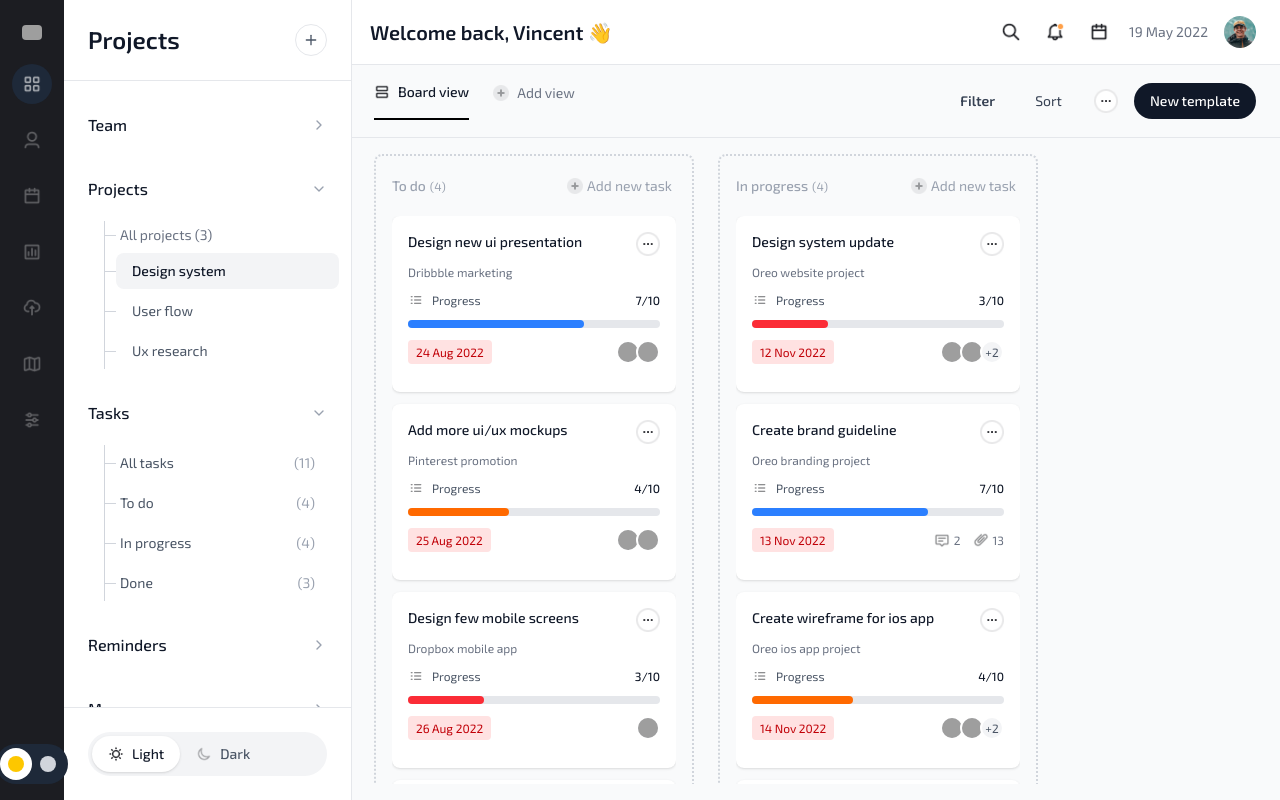
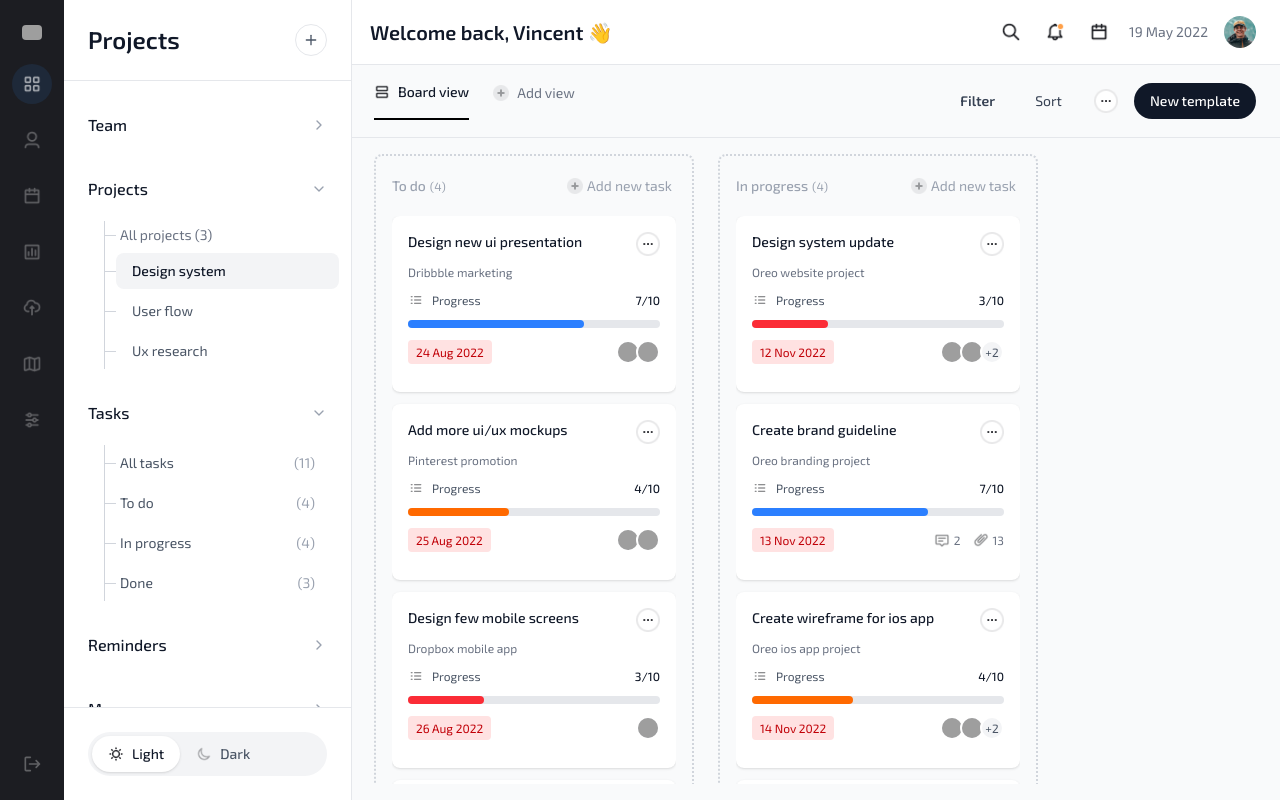
Before and after one commit to DavidAjanaku/3D-To-Do-Kanban-Board, a Next.js app: page / in a window 1280 px wide. Built offline with nearby package versions, Linux system fonts and the light colour scheme; grey boxes are pictures that could not be loaded.

Commit message:
`Added cursor pointer to various UI elements for hover and click effects`

```diff
--- a/src/components/dashboard/KanbanBoard.tsx
+++ b/src/components/dashboard/KanbanBoard.tsx
@@ -20,7 +20,7 @@ export default function KanbanBoard() {
     <div className="flex-1 ml-5 flex flex-col min-h-0">
       <div className={`flex flex-col sm:flex-row sm:items-center justify-between mb-0 px-3 sm:px-6 py-4 ${isDark ? 'border-gray-700' : 'border-gray-200'} border-b flex-shrink-0 gap-4 sm:gap-0`}>
         <div className="flex items-center gap-3 sm:gap-6 overflow-x-auto">
-          <div className={`flex items-center gap-2 pb-4 border-b-2 ${isDark ? 'border-white' : 'border-black'} whitespace-nowrap`}>
+          <div className={`flex cursor-pointer items-center gap-2 pb-4 border-b-2 ${isDark ? 'border-white' : 'border-black'} whitespace-nowrap`}>
             <Image
               src={icon}
               alt="board view icon"
@@ -29,7 +29,7 @@ export default function KanbanBoard() {
             <span className={`text-sm font-medium ${isDark ? 'text-white' : 'text-gray-900'}`}>Board view</span>
           </div>
 
-          <button className={`flex items-center gap-2 transition-colors pb-4 whitespace-nowrap ${
+          <button className={`flex cursor-pointer items-center gap-2 transition-colors pb-4 whitespace-nowrap ${
             isDark ? 'text-gray-400 hover:text-gray-200' : 'text-gray-500 hover:text-gray-700'
           }`}>
             <Image
@@ -42,7 +42,7 @@ export default function KanbanBoard() {
         </div>
 
         <div className="flex items-center gap-2 flex-wrap sm:flex-nowrap">
-          <button className={`px-2 sm:px-4 py-2 font-semibold flex items-center gap-2 transition-colors text-xs sm:text-sm ${
+          <button className={`px-2 cursor-pointer sm:px-4 py-2 font-semibold flex items-center gap-2 transition-colors text-xs sm:text-sm ${
             isDark
               ? 'border-gray-600 hover:bg-gray-700 text-gray-300'
               : 'border-gray-300 hover:bg-gray-50 text-gray-700'
@@ -50,13 +50,13 @@ export default function KanbanBoard() {
             <span>Filter</span>
           </button>
 
-          <button className={`px-2 sm:px-4 py-2 transition-colors text-xs sm:text-sm ${
+          <button className={`px-2 cursor-pointer sm:px-4 py-2 transition-colors text-xs sm:text-sm ${
             isDark ? 'hover:bg-gray-700 text-gray-300' : 'hover:bg-gray-50 text-gray-700'
           }`}>
             <span>Sort</span>
           </button>
 
-          <button className={`p-2 transition-colors ${
+          <button className={`p-2 cursor-pointer transition-colors ${
             isDark
               ? 'border-gray-600 hover:bg-gray-700'
               : 'border-gray-300 hover:bg-gray-50'
@@ -68,7 +68,7 @@ export default function KanbanBoard() {
             />
           </button>
 
-           <button className={`px-2 sm:px-4 py-2 rounded-3xl transition-colors text-xs sm:text-sm font-medium ${
+           <button className={`px-2 sm:px-4 py-2 cursor-pointer rounded-3xl transition-colors text-xs sm:text-sm font-medium ${
             isDark
               ? 'bg-[#4B69FF] text-white hover:bg-[#3B5BFF]'
               : 'bg-gray-900 text-white hover:bg-gray-800'
--- a/src/components/layout/Header.tsx
+++ b/src/components/layout/Header.tsx
@@ -21,7 +21,7 @@ export default function Header() {
 
         {/* Right Side */}
         <div className="flex items-center gap-4">
-          <button className={`p-1 transition-colors ${isDark ? 'text-gray-400 hover:text-gray-200' : 'text-gray-400 hover:text-gray-600'}`}>
+          <button className={`p-1 cursor-pointer transition-colors ${isDark ? 'text-gray-400 hover:text-gray-200' : 'text-gray-400 hover:text-gray-600'}`}>
             <Image
               src={search}
               alt="Search"
@@ -31,7 +31,7 @@ export default function Header() {
             />
           </button>
 
-          <button className={`p-1 transition-colors relative ${isDark ? 'text-gray-400 hover:text-gray-200' : 'text-gray-400 hover:text-gray-600'}`}>
+          <button className={`p-1 transition-colors cursor-pointer relative ${isDark ? 'text-gray-400 hover:text-gray-200' : 'text-gray-400 hover:text-gray-600'}`}>
             <Image
               src={notifications}
               alt="Notifications"
@@ -41,7 +41,7 @@ export default function Header() {
             />
           </button>
 
-          <button className={`p-1 transition-colors ${isDark ? 'text-gray-400 hover:text-gray-200' : 'text-gray-400 hover:text-gray-600'}`}>
+          <button className={`p-1 cursor-pointer transition-colors ${isDark ? 'text-gray-400 hover:text-gray-200' : 'text-gray-400 hover:text-gray-600'}`}>
             <Image
               src={calendar}
               alt="Calendar"
@@ -58,7 +58,7 @@ export default function Header() {
             alt="Vincent"
             width={32}
             height={32}
-            className="rounded-full object-cover"
+            className="rounded-full cursor-pointer object-cover"
           />
         </div>
       </div>
--- a/src/components/layout/Sidebar.tsx
+++ b/src/components/layout/Sidebar.tsx
@@ -18,6 +18,7 @@ import toolsIcon from '../../../public/assets/tool.png';
 import calenderIcon from '../../../public/assets/Calenders.png';
 import sunIcon from '../../../public/assets/sun.png';
 import moonIcon from '../../../public/assets/moon.png';
+import logoutIcon from '../../../public/assets/logout.svg';
 
 export default function Sidebar() {
   const [activeProject, setActiveProject] = useState('design-system');
@@ -84,22 +85,68 @@ export default function Sidebar() {
           ))}
         </div>
 
-        <div className={`${isDark ? 'bg-gray-700' : 'bg-gray-800'} rounded-full p-1 flex`}>
+      <div
+        className={`${
+          isDark ? 'bg-gray-900' : 'bg-[#1C1D22]'
+        } w-16 h-screen fixed left-0 top-0 flex flex-col items-center py-4 space-y-4 z-20`}
+      >
+        <div className="w-8 h-8 rounded-lg cursor-pointer flex items-center justify-center mb-4">
+          <Image
+            src={logoIcon}
+            alt="Logo"
+            width={20}
+            height={20}
+            className="rounded-sm"
+          />
+        </div>
+
+        <div className="flex flex-col space-y-4 flex-1">
+          {navigation.map(({ icon, label, active }) => (
             <button
-            onClick={() => setTheme(false)}
-            className={`p-2 rounded-full transition-colors ${
-              !isDark ? 'bg-white text-gray-900' : 'text-gray-400 hover:text-gray-200'
+              key={label}
+              className={`w-10 h-10 flex cursor-pointer items-center justify-center rounded-full transition-colors ${
+                active
+                  ? isDark
+                    ? 'bg-gray-700'
+                    : 'bg-gray-800'
+                  : isDark
+                  ? 'hover:bg-gray-700'
+                  : 'hover:bg-gray-800'
               }`}
+              title={label}
             >
-            <div className="w-4 h-4 bg-yellow-400 rounded-full"></div>
+              <Image
+                src={icon}
+                alt={label}
+                width={20}
+                height={20}
+                className={`${
+                  isDark ? 'opacity-70' : 'opacity-60'
+                } transition-opacity hover:opacity-100`}
+              />
             </button>
+          ))}
+        </div>
+
+        {/* Logout button */}
         <button
-            onClick={() => setTheme(true)}
-            className={`p-2 rounded-full transition-colors ${
-              isDark ? 'bg-gray-600 text-white' : 'text-gray-400 hover:text-gray-200'
+          className={`w-10 h-10 flex cursor-pointer items-center justify-center rounded-full transition-colors ${
+            isDark
+              ? 'hover:bg-gray-700 text-gray-300'
+              : 'hover:bg-gray-800 text-gray-400'
           }`}
+          title="Logout"
+          onClick={() => {
+            console.log('Logout clicked');
+          }}
         >
-            <div className="w-4 h-4 bg-gray-300 rounded-full"></div>
+          <Image
+            src={logoutIcon}
+            alt="Logout"
+            width={20}
+            height={20}
+            className={`${isDark ? 'opacity-70' : 'opacity-60'} transition-opacity hover:opacity-100`}
+          />
         </button>
       </div>
       </div>
@@ -108,7 +155,7 @@ export default function Sidebar() {
         <div className={`p-6 ${isDark ? 'border-gray-700' : 'border-gray-200'} border-b flex-shrink-0`}>
           <div className="flex items-center justify-between">
             <h1 className={`text-2xl font-semibold ${isDark ? 'text-white' : 'text-gray-900'}`}>Projects</h1>
-            <button className={`w-8 h-8 flex items-center justify-center rounded-full border transition-colors ${
+            <button className={`w-8 h-8 flex cursor-pointer items-center justify-center rounded-full border transition-colors ${
               isDark
                 ? 'border-gray-600 hover:bg-gray-700 text-gray-300'
                 : 'border-gray-200 hover:bg-gray-50 text-gray-600'
@@ -128,7 +175,7 @@ export default function Sidebar() {
             <div>
               <button
                 onClick={() => setProjectsExpanded(!projectsExpanded)}
-                className="flex items-center justify-between w-full py-2 mb-3"
+                className="flex items-center cursor-pointer justify-between w-full py-2 mb-3"
               >
                 <span className={`font-medium ${isDark ? 'text-white' : 'text-gray-900'}`}>Projects</span>
                 {projectsExpanded ? (
@@ -152,7 +199,7 @@ export default function Sidebar() {
                         <div className={`absolute left-0 top-1/2 w-3 h-px ${isDark ? 'bg-gray-600' : 'bg-gray-300'}`}></div>
                         <button
                           onClick={() => setActiveProject(id)}
-                          className={`w-full text-left py-2 pl-4 pr-3 ml-3 rounded-lg text-sm transition-colors ${
+                          className={`w-full text-left cursor-pointer py-2 pl-4 pr-3 ml-3 rounded-lg text-sm transition-colors ${
                             activeProject === id
                               ? (isDark ? 'bg-gray-700 text-white font-medium' : 'bg-gray-100 text-gray-900 font-medium')
                               : (isDark ? 'text-gray-300 hover:bg-gray-700 hover:text-white' : 'text-gray-600 hover:bg-gray-50 hover:text-gray-900')
```
Also changed, not shown: public/assets/logout.svg (added). Lines whose indentation alone changed are shown as unchanged.
